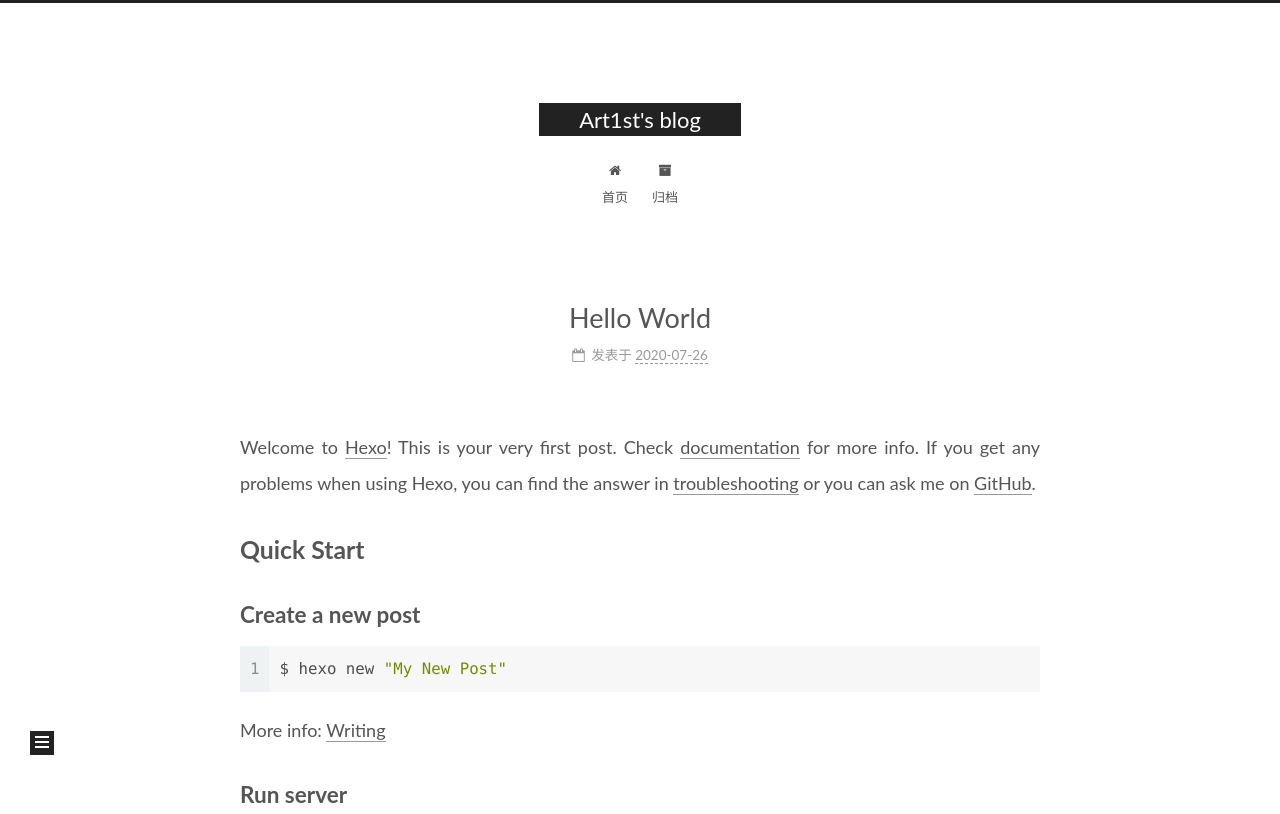
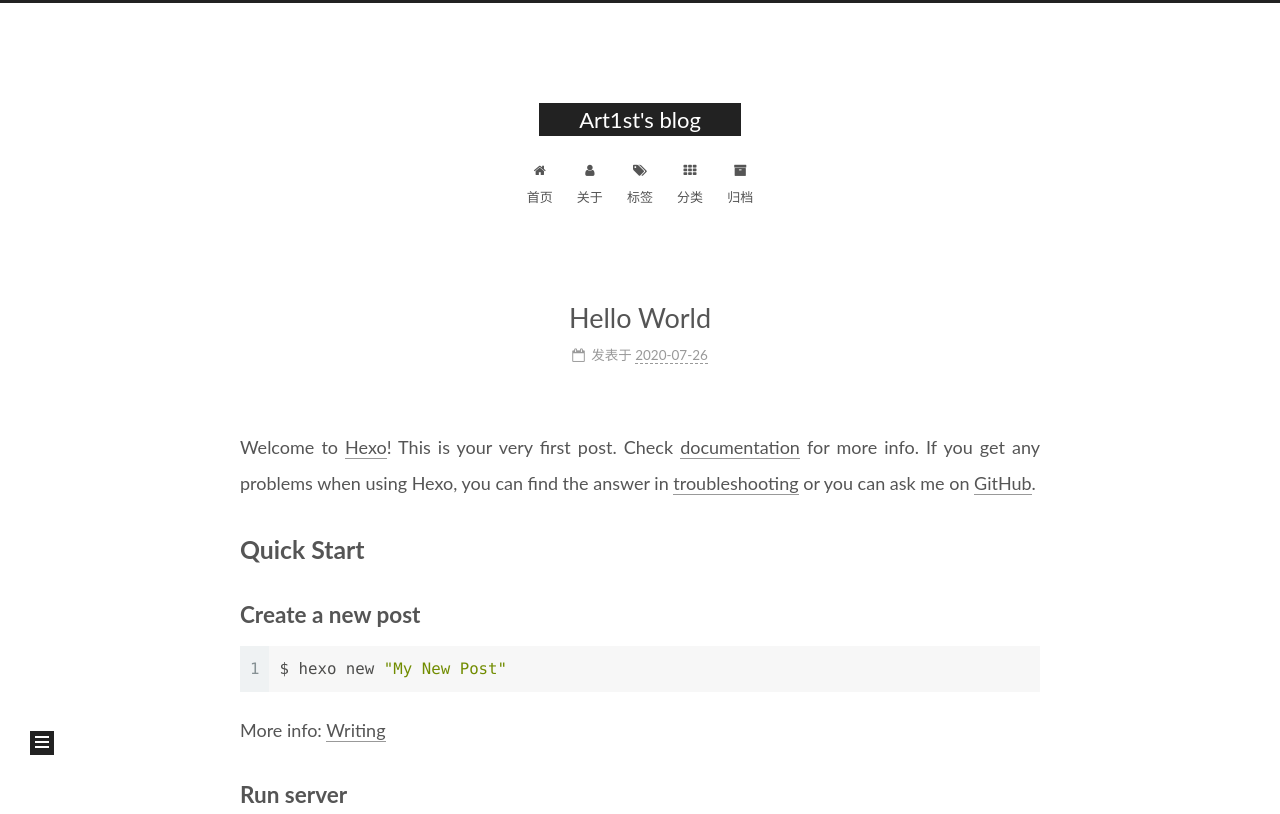
Before and after one commit to hackedsb/hackedsb.github.io, a plain HTML site: page 2020/07/26/hello-world/index.html in a window 1280 px wide. Shown: the top 814 px of the page. Drawn offline with Linux system fonts and the light colour scheme.

Commit message:
Site updated: 2020-07-27 10:13:23

```diff
--- a/2020/07/26/hello-world/index.html
+++ b/2020/07/26/hello-world/index.html
@@ -115,6 +115,21 @@
         <li class="menu-item menu-item-home">
 
     <a href="/" rel="section"><i class="fa fa-fw fa-home"></i>首页</a>
+
+  </li>
+        <li class="menu-item menu-item-about">
+
+    <a href="/about/" rel="section"><i class="fa fa-fw fa-user"></i>关于</a>
+
+  </li>
+        <li class="menu-item menu-item-tags">
+
+    <a href="/tags/" rel="section"><i class="fa fa-fw fa-tags"></i>标签</a>
+
+  </li>
+        <li class="menu-item menu-item-categories">
+
+    <a href="/categories/" rel="section"><i class="fa fa-fw fa-th"></i>分类</a>
 
   </li>
         <li class="menu-item menu-item-archives">
```
Also changed, not shown: archives/2020/07/index.html (+15 -0 lines), archives/2020/index.html (+15 -0 lines), archives/index.html (+15 -0 lines), index.html (+15 -0 lines).
